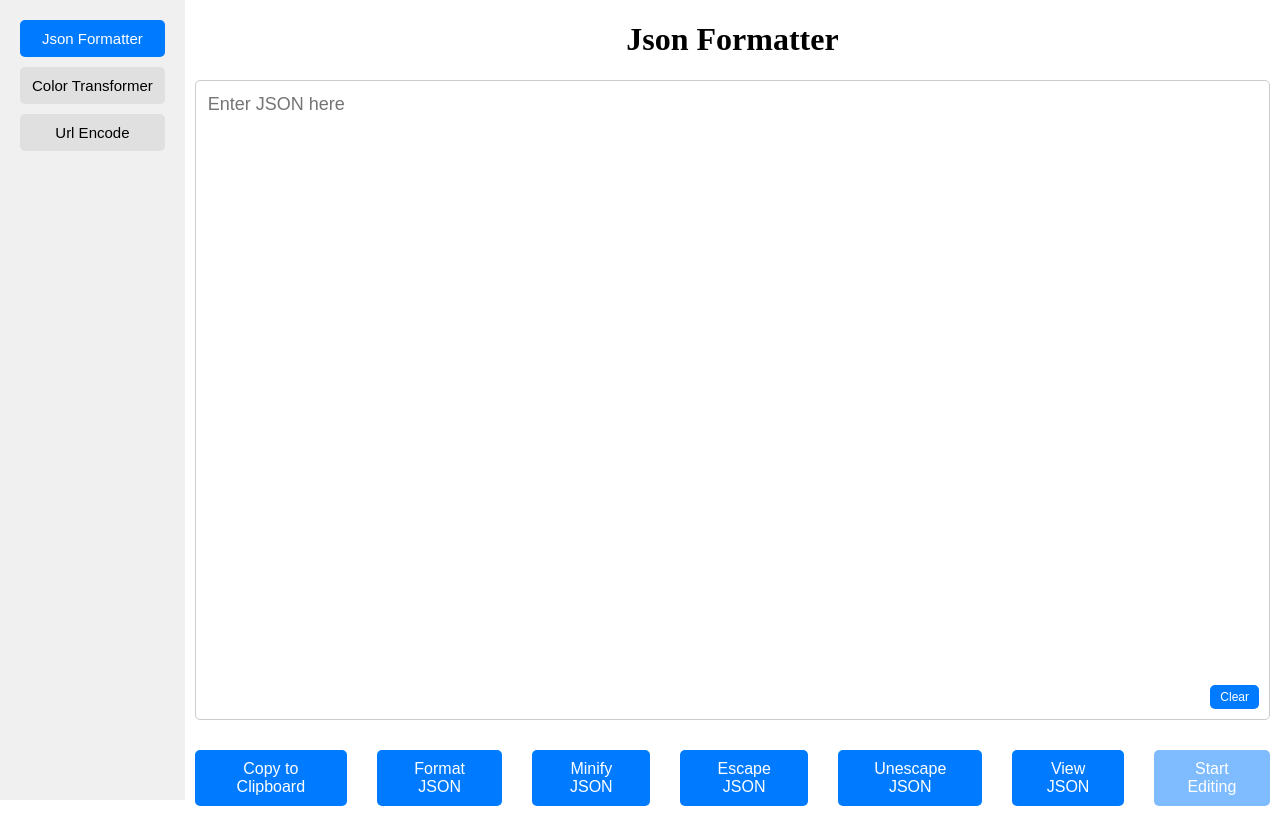
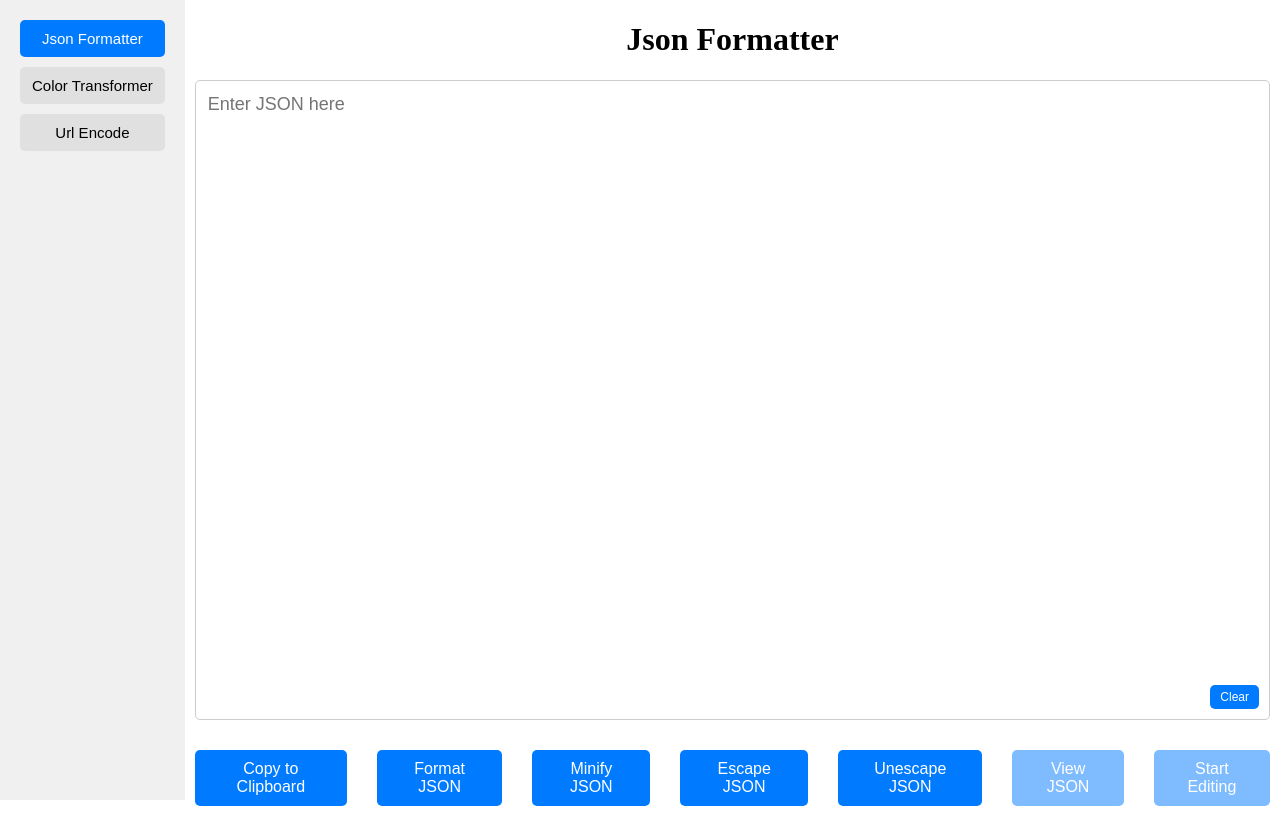
Before and after one commit to DoubleD0721/debug-tools-extension, a React (Create React App) app: page / in a window 1280 px wide. Both pictures are taken after a click on the button "Json Formatter". Built offline with nearby package versions, Linux system fonts and the light colour scheme.

Commit message:
feat: set view button is disable when isEditing is true

```diff
--- a/src/components/json_formatter/json_formatter.jsx
+++ b/src/components/json_formatter/json_formatter.jsx
@@ -170,7 +170,7 @@ const JsonFormatter = () => {
             }
             setIsViewing(true)
           }}
-          className={`button ${isViewing ? 'disabled': ''}`}
+          className={`button ${isViewing || isEditing ? 'disabled': ''}`}
         >View JSON</button>
         <button
           onClick={() => {
```
